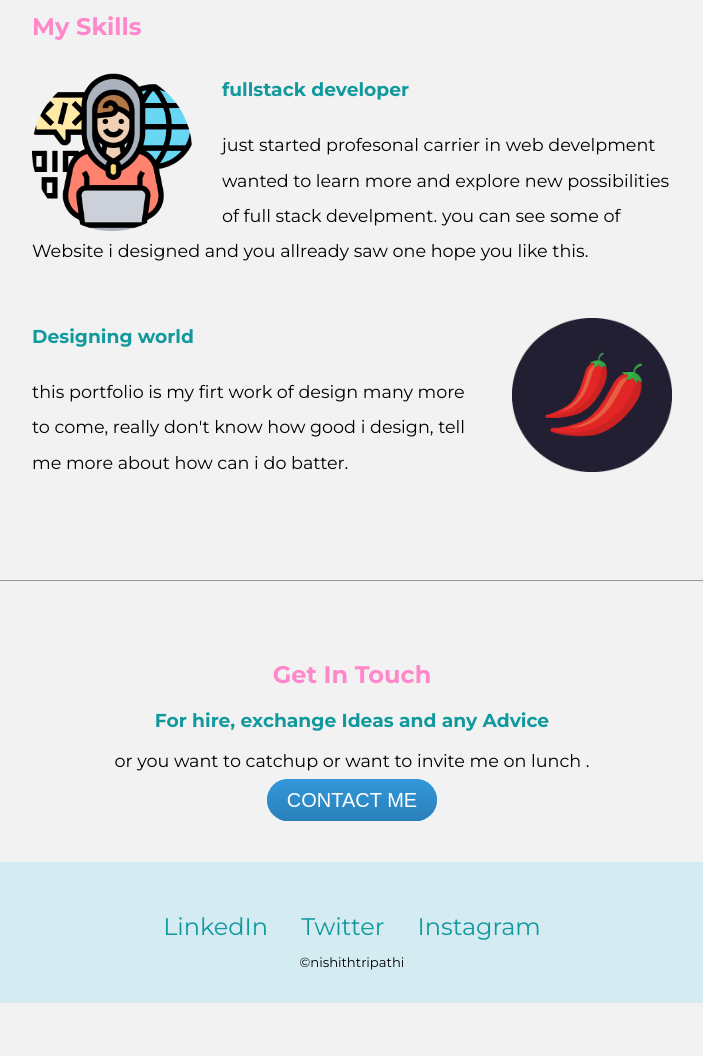
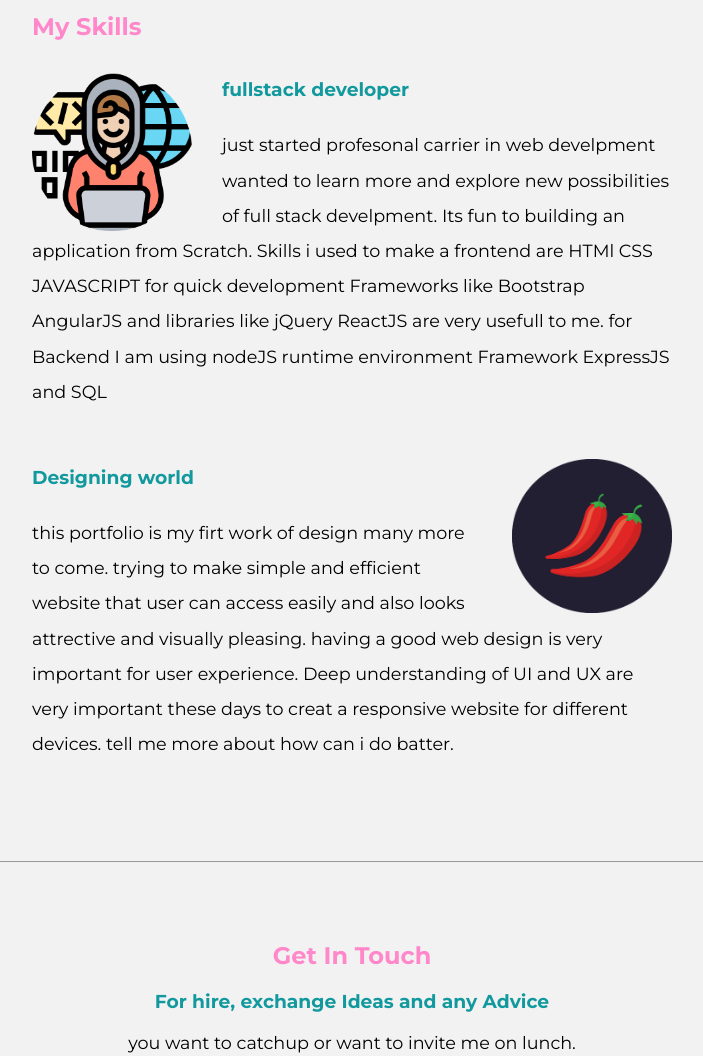
Before and after one commit to NishithTr/Portfolio, a plain HTML site: page index.html in a window 1280 px wide. Shown: the part 1020-2076 px from the top of the page, without its empty margins (288-991 px from the left). Before the commit the page ends 2023 px from the top, so only its background shows below. Drawn offline with Linux system fonts and the light colour scheme.

Commit message:
Update index.html
updated for new page

```diff
--- a/index.html
+++ b/index.html
@@ -18,8 +18,8 @@
   <div class="navbar">
     <ul>
       <li><a class="active" href="#contact-me">Contact</a></li>
-      <li><a class="active" href="#middle-contain">About</a></li>
-      <li><a class="active" href="#a">Home</a></li>
+      <li><a class="active" href="about.html">About</a></li>
+      <li><a class="active" href="#profile">Home</a></li>
     </ul>
 
   </div>
@@ -35,7 +35,6 @@
       <div></div>
       <div></div>
       <div></div>
-
 
 
 
@@ -62,13 +61,27 @@
       <div class="fullstackdeveloper">
         <img class="fullstackimg" src="fullstack.png" alt="img">
         <h3>fullstack developer</h3>
-        <p class="p1"> just started profesonal carrier in web develpment wanted to learn more and explore new possibilities of
-          full stack develpment. you can see some of Website i designed and you allready saw one hope you like this.</p>
+        <p class="p1"> just started profesonal carrier
+           in web develpment wanted to learn more and
+           explore new possibilities of full stack develpment.
+           Its fun to building an application from Scratch.
+           Skills i used to make a frontend
+           are HTMl CSS JAVASCRIPT for quick development Frameworks
+           like Bootstrap AngularJS and libraries like jQuery ReactJS
+          are very usefull to me. for Backend I am using nodeJS
+            runtime environment Framework ExpressJS and SQL</p>
       </div>
       <div class="creative-designing">
         <img class="designingimg" src="designing.png" alt="img">
         <h3>Designing world</h3>
-        <p class="p2">this portfolio is my firt work of design many more to come, really don't know how good i design,
+        <p class="p2">this portfolio is my firt work
+           of design many more to come. trying to make simple
+           and efficient website that user can access easily and also
+           looks attrective and visually pleasing.
+           having a good web design is very important for
+           user experience. Deep understanding of UI and UX are
+           very important these days to creat a responsive website
+           for different devices.
           tell me more about how can i do batter.</p>
       </div>
     </div>
@@ -76,8 +89,8 @@
     <div id="contact-me">
       <h2>Get In Touch</h2>
       <h3>For hire, exchange Ideas and any Advice</h3>
-      <p>or you want to catchup or want to invite me on lunch .</p>
-      <a class="btn" href="mailto:nishith.tripathi92@gmail.com">CONTACT ME</a>
+      <p>you want to catchup or want to invite me on lunch.</p>
+      <a class="btn" href="mailto:nishttrip@gmail.com">CONTACT ME</a>
     </div>
   </div>
 
```
